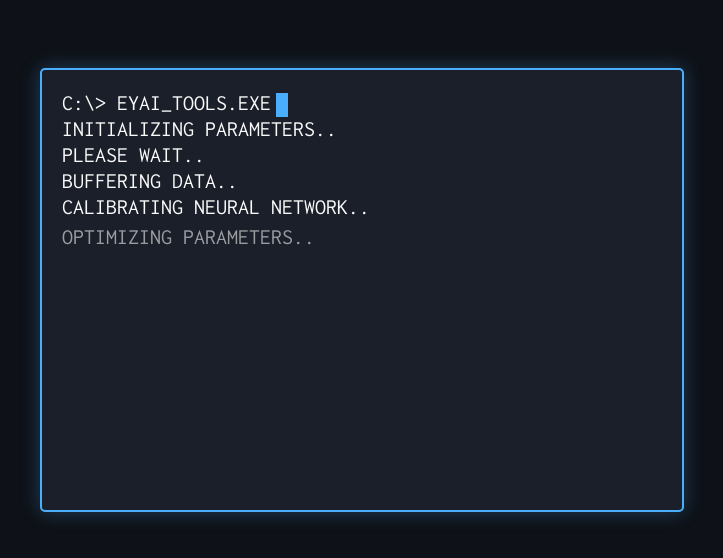
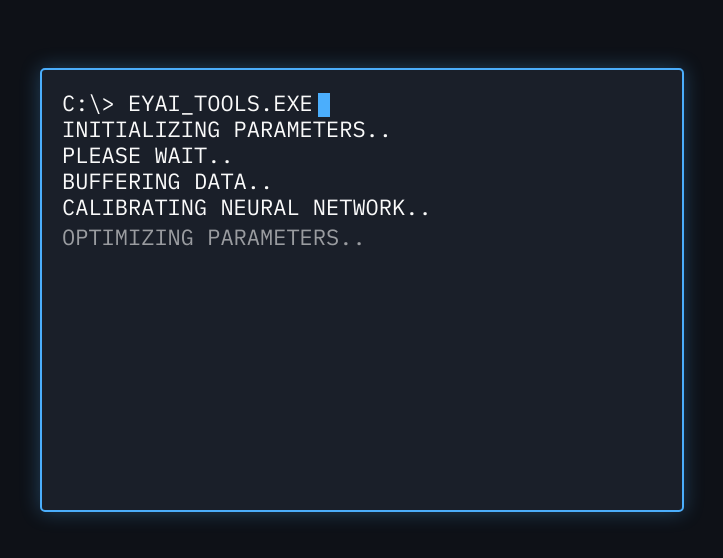
Before and after one commit to roundyyy/eyai-tools, a plain HTML site: page index.html in a window 1280 px wide. Shown: the part 110-668 px from the top of the page, without its empty margins (278-1001 px from the left). Drawn offline with Linux system fonts and the light colour scheme.

Commit message:
Update index.html

```diff
--- a/index.html
+++ b/index.html
@@ -38,7 +38,7 @@
             border: 2px solid #4BAEFC;
             border-radius: 5px;
             padding: 20px;
-            font-family: 'Inconsolata', monospace;
+            font-family: 'IBM Plex Mono', monospace;
             font-size: 22px;
             color: #FAFAFA;
             overflow: hidden;
```
